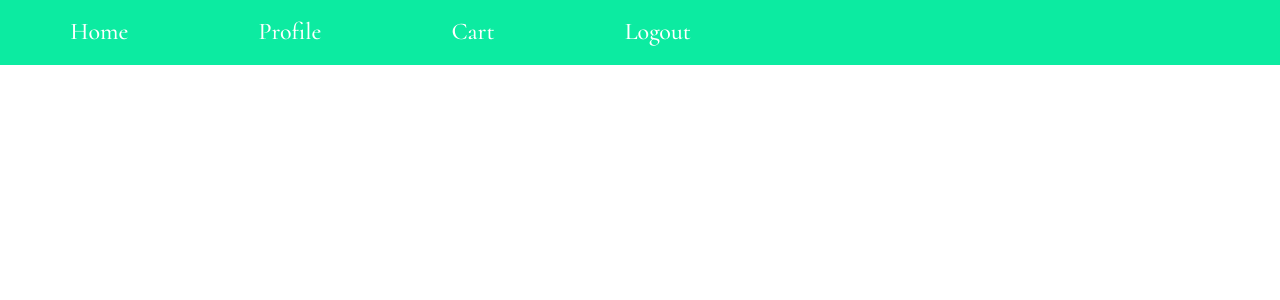
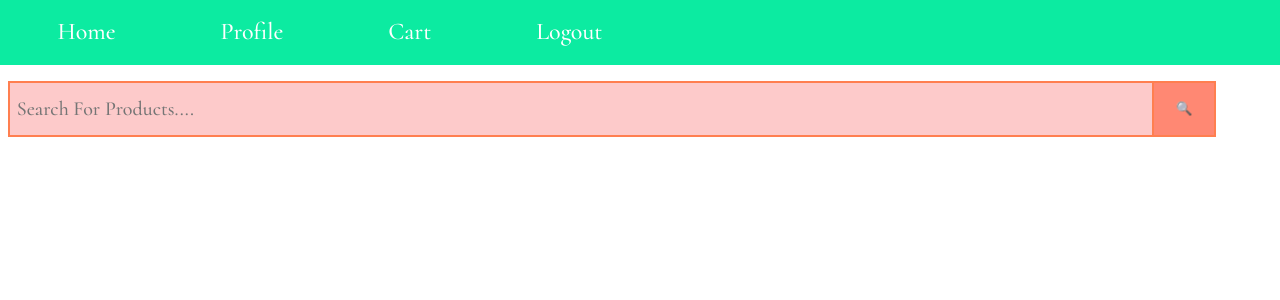
Before and after one commit to Hackathon-team-aps-dk/ecommerce-hackathon, a Django app: page /home/ in a window 1280 px wide. Shown: the top 300 px of the page. Run offline with Django 3.2, Linux system fonts and the light colour scheme; a user stored in the database is signed in; data comes from the database, SQL or seed files in the repository; both versions use the stored data as it was after the commit.

Commit message:
Search Features

```diff
--- a/Hackathon/static/base.css
+++ b/Hackathon/static/base.css
@@ -225,7 +225,7 @@ ul{
 }
 #navbar li{
     margin:0;
-    padding: 0 5%;
+    padding: 0 4%;
     }
 #navbar a{
     font-size: 150%;
@@ -314,3 +314,23 @@ ul{
 #product-desc{
    padding: 8px 2px;
 }
+
+.search-bar{
+    border: 2px solid coral;
+    height: 50px;
+    width: 90%;
+    background-color: rgb(253, 202, 202);
+    font-size: 20px;
+    outline: none;
+    font-family: 'Cormorant';
+  }
+
+.query-btn{
+    position: absolute;
+    height: 56px;
+    border: none;
+    border: 2px solid coral;
+    width: 5%;
+    left: 90%;
+    background-color: rgb(255, 136, 115);
+}
--- a/Main/templates/main/home.html
+++ b/Main/templates/main/home.html
@@ -1,4 +1,5 @@
 {% load static %}
+{% load custom_filters %}
 <!DOCTYPE html>
 <html lang="en">
 <head>
@@ -32,11 +33,46 @@
     </ul>
 </div>
 
+<form action="{% url 'query' %}" method="GET">
+<input type="text" placeholder=" Search For Products...." class="search-bar" name="search">
+<button class="query-btn">🔍</button>
+</form>
+
 {%else%}
 
 <h1>Please Login <a href="/login">Here</a> To Get Access To The Website</h1>
 
 {%endif%}
+
+
+
+{% if products|length >= 1%}
+
+{%  for dict in products  %}
+
+<div>
+    <ul>
+        <li>
+            Product ID: {{dict.id}}
+        </li>
+        <li>
+            Product Name: {{dict.productName}}
+        </li>
+        <li>
+            Description: {{dict.productDescription}}
+        </li>
+        <li>
+            Product Cost: ₹{{dict.productCost}}
+        </li>
+        <li>
+            Sold By: {{dict.poster_id|idToUser}}
+        </li>
+    </ul>
+</div>
+{%endfor%}
+
+{% endif %}
+
 <link rel="stylesheet" type="text/css" href="{% static 'base.css' %}">
 </body>
 </html>
--- a/Product/urls.py
+++ b/Product/urls.py
@@ -1,6 +1,7 @@
 from django.urls import path
-from . views import create
+from . views import create , query
 
 urlpatterns = [
-    path("create/" , create)
+    path("create/" , create),
+    path("query/" , query ,name = "query"),
 ]
--- a/register/views.py
+++ b/register/views.py
@@ -1,6 +1,7 @@
 from django.shortcuts import render , redirect
 from django.contrib.auth import login , authenticate , logout
 from . forms import RegisterForm , UserProfileForm
+from register import models
 # Create your views here.
 def register(response):
     if response.method == "POST":
```
Also changed, not shown: Product/templatetags/custom_filters.py (added, +12 -0 lines), Product/views.py (+17 -0 lines), Product/models.py (line endings or trailing spaces), Product/templatetags/__init__.py (added), db.sqlite3.
